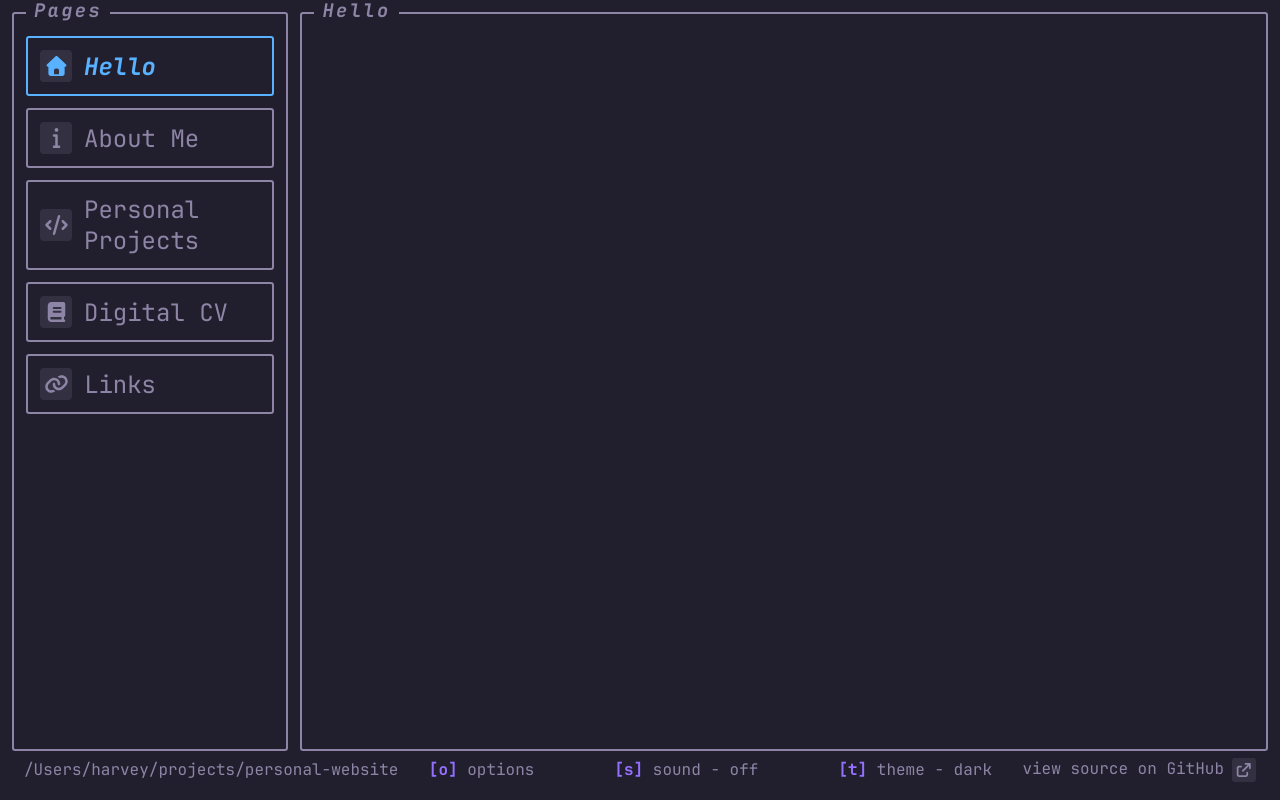
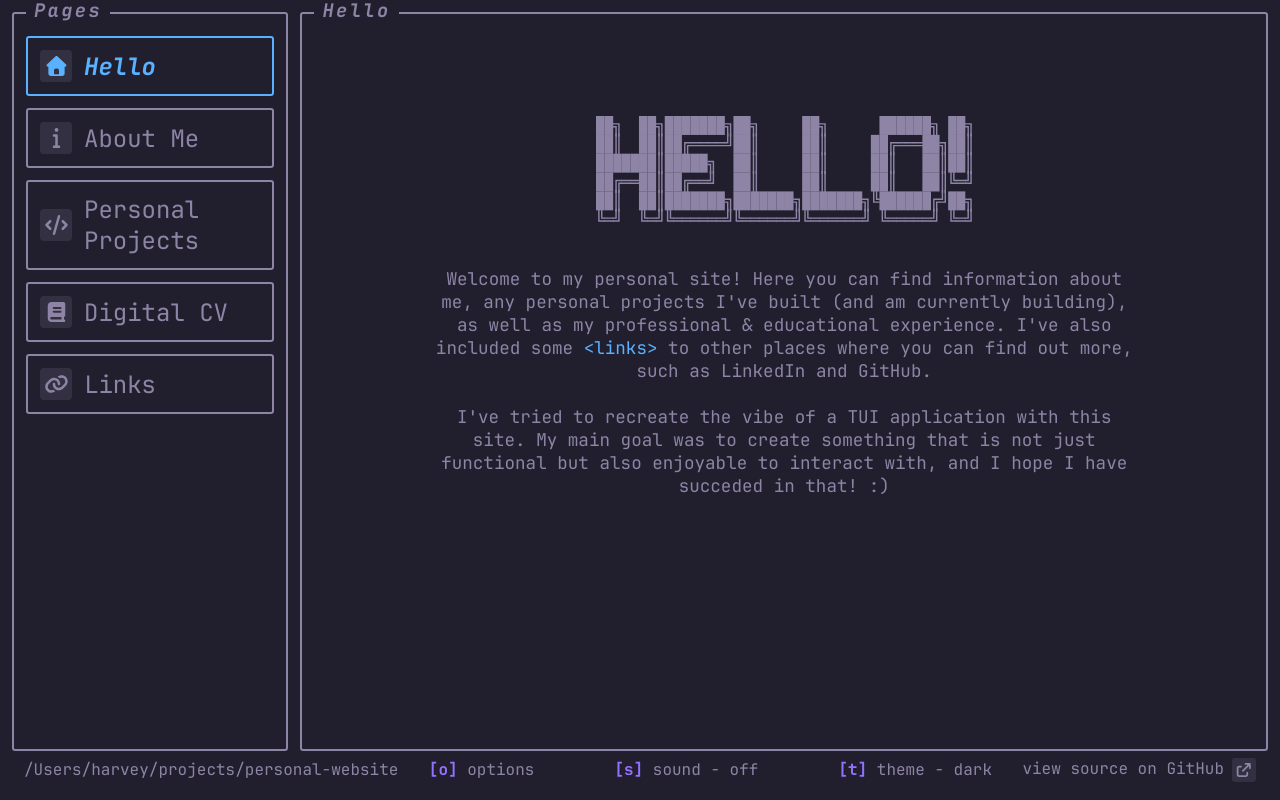
Before and after one commit to harveybalaam/personal-website, a React (Vite) app: page / in a window 1280 px wide. Built offline with nearby package versions, Linux system fonts and the light colour scheme.

Commit message:
feat: create hello title and intro text

```diff
--- a/src/index.css
+++ b/src/index.css
@@ -152,3 +152,13 @@ html {
   outline-offset: 0.2rem;
   border-radius: 0.1rem;
 }
+
+.text-link {
+  text-decoration: none;
+  color: var(--blue-active);
+}
+
+.text-link:is(:hover, :focus) {
+  font-weight: bold;
+  font-style: italic;
+}
--- /dev/null
+++ b/src/pages/Hello/Hello.css
@@ -0,0 +1,18 @@
+.hello-title {
+  margin-top: 10vh;
+  margin-bottom: 5vh;
+}
+
+.hello-title > img {
+  max-width: 40%;
+}
+
+.hello-body {
+  display: flex;
+  flex-direction: column;
+}
+
+.hello-body > p {
+  max-width: 75%;
+  font-size: 1.1rem;
+}
--- a/src/pages/Hello/index.tsx
+++ b/src/pages/Hello/index.tsx
@@ -1,3 +1,16 @@
+import { Link } from "@tanstack/react-router";
+import helloTitle from "../../assets/images/hello-title.svg";
+import "./Hello.css";
+
 export default function Hello() {
-  return <></>;
+  return (
+    <>
+      <div className="hello-title centered">
+        <img src={helloTitle} alt="ASCII art page title which reads 'Hello!'" />
+      </div>
+      <div className="hello-body centered">
+        <p>Welcome to my personal site! Here you can find information about me, any personal projects I've built (and am currently building), as well as my professional &amp; educational experience. I've also included some <Link className="text-link outline-blue" to="/links">&lt;links&gt;</Link> to other places where you can find out more, such as LinkedIn and GitHub.<br /><br />I've tried to recreate the vibe of a TUI application with this site. My main goal was to create something that is not just functional but also enjoyable to interact with, and I hope I have succeded in that! :)</p>
+      </div>
+    </>
+  );
 }
```
Also changed, not shown: src/assets/images/hello-title.svg (added).
